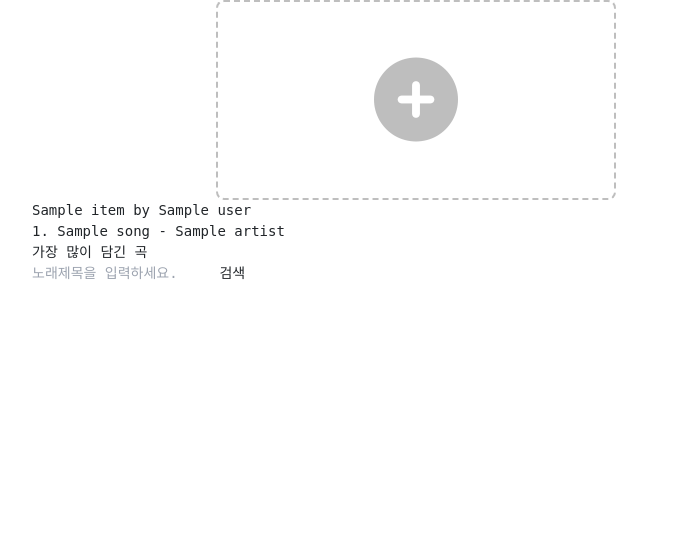
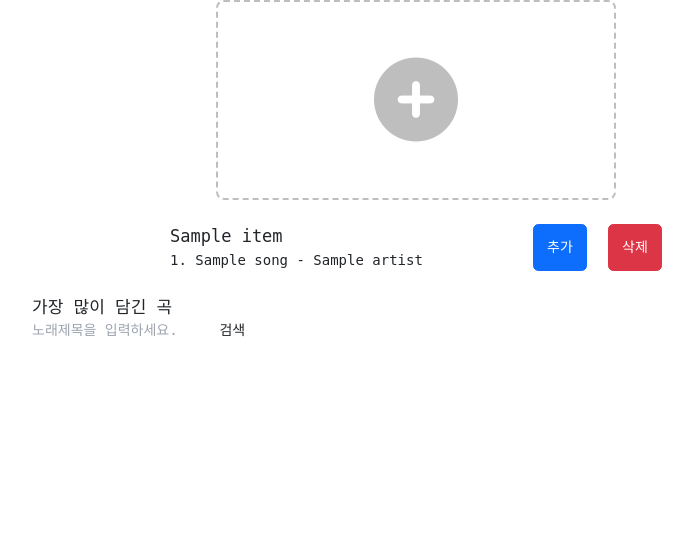
Before and after one commit to YoungwooKim09/our-playlist, a Flask app: template templates/myplaylist.html in a window 1280 px wide. Shown: the part 150-710 px from the top of the page, without its empty margins (224-917 px from the left). Run offline with Flask 2, Linux system fonts and the light colour scheme; the template is opened without the code that fills it: most values are stand-ins (such as "Sample title", 1, 10 or a date in 2020); a database or web service that is not in the repository returns one stand-in record (values such as "Sample title"); data that the repository does not hold is empty; some libraries are stand-ins or nearby versions; some web fonts are replaced.

Commit message:
style . 마이 플레이리스트 피드 스타일 추가

```diff
--- a/static/myplaylist.css
+++ b/static/myplaylist.css
@@ -44,6 +44,22 @@ main {
   color: rgba(93, 93, 93, 0.4);
 }
 
+.my-playlist-feed {
+  width: 500px;
+  margin: 0 auto;
+}
+
+.my-playlist-item {
+  margin: 20px 0;
+  padding: 4px;
+  display: grid;
+  grid-template-columns: 3fr 75px 75px;
+}
+
+.area-title {
+  font-size: 17px;
+}
+
 .modal-header {
   border: none;
 }
--- a/templates/myplaylist.html
+++ b/templates/myplaylist.html
@@ -47,18 +47,21 @@
           </form>
         </div>
       </div>
-      <ul class="feed">
+      <ul class="my-playlist-feed">
         <!-- 나의 플레이리스트 조회 API 추가 -->
         {% for item in playlists %}
-        <li>
+        <li class="my-playlist-item">
           <div playlist-order="{{loop.index}}" class="playlist-block playlist-block-{{loop.index}}">
-            <p class="area-title area-title {{ loop.index }}">{{item.title}} by {{item.user}}</p>
+            <p class="area-title area-title {{ loop.index }}">{{item.title}}</p>
             <ul class="songs-{{loop.index}}">
               {% for song in item.songs %}
               <li>{{ loop.index }}. {{ song.songname }} - {{ song.artist }}
                 {% endfor %}
             </ul>
           </div>
+          <button class="btn btn-primary ml-6">추가</button>
+          <button class="btn btn-danger ml-6">삭제 </button>
+
         </li>
         {% endfor %}
       </ul>
@@ -66,7 +69,7 @@
     <secion class="right-area">
       <div class="popular-songs-area">
         <p class="area-title title-center">가장 많이 담긴 곡</p>
-        <div id = "popular-list">
+        <div id="popular-list">
           <input id="search-song" placeholder="노래제목을 입력하세요.">
           <button onclick="searchSong()" type="submit">검색</button>
         </div>
```
